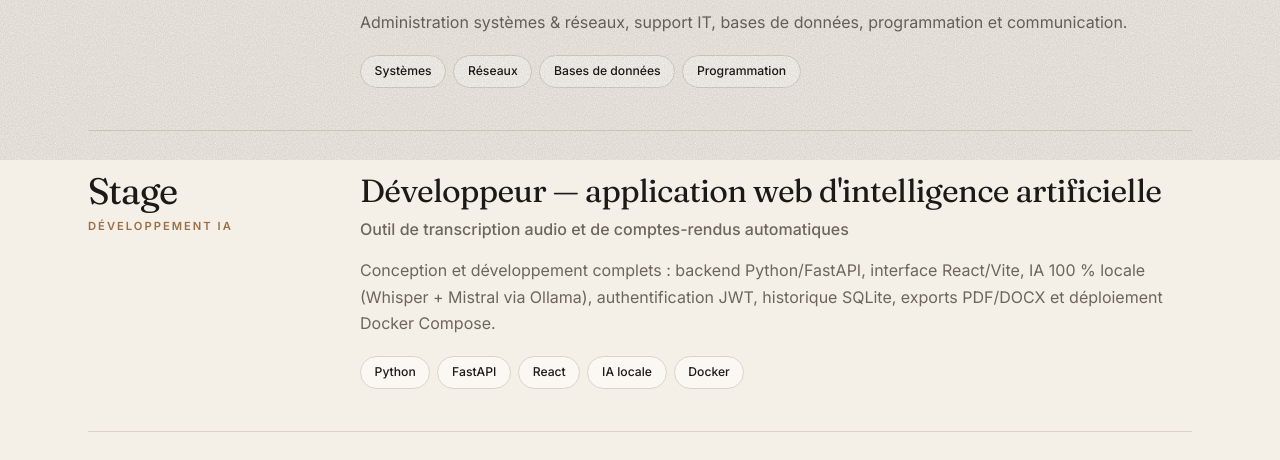
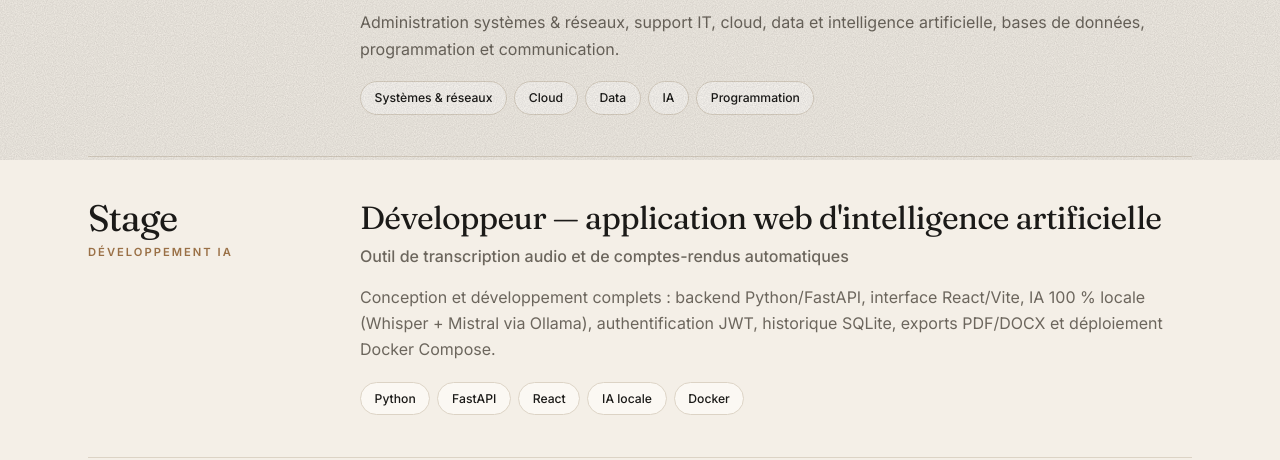
Before and after one commit to babacardjitte38-cyber/babacardjitte38-cyber.github.io, a plain HTML site: page parcours.html in a window 1280 px wide. Shown: the part 640-1100 px from the top of the page. Drawn offline with Linux system fonts and the light colour scheme.

Commit message:
Formation : ajoute le cloud, la data et l'IA
Co-Authored-By: Claude Opus 5.5 <noreply@anthropic.com>

```diff
--- a/parcours.html
+++ b/parcours.html
@@ -58,8 +58,8 @@
           <div class="tl-body">
             <h3>Bachelor Sciences du Système Numérique, 2<sup>e</sup> année</h3>
             <p class="tl-where">École CCCLX — Paris Villejuif</p>
-            <p>Administration systèmes &amp; réseaux, support IT, bases de données, programmation et communication.</p>
-            <ul class="chips"><li>Systèmes</li><li>Réseaux</li><li>Bases de données</li><li>Programmation</li></ul>
+            <p>Administration systèmes &amp; réseaux, support IT, cloud, data et intelligence artificielle, bases de données, programmation et communication.</p>
+            <ul class="chips"><li>Systèmes &amp; réseaux</li><li>Cloud</li><li>Data</li><li>IA</li><li>Programmation</li></ul>
           </div>
         </li>
         <li class="reveal">
```
Also changed, not shown: apropos.html (+2 -2 lines).
